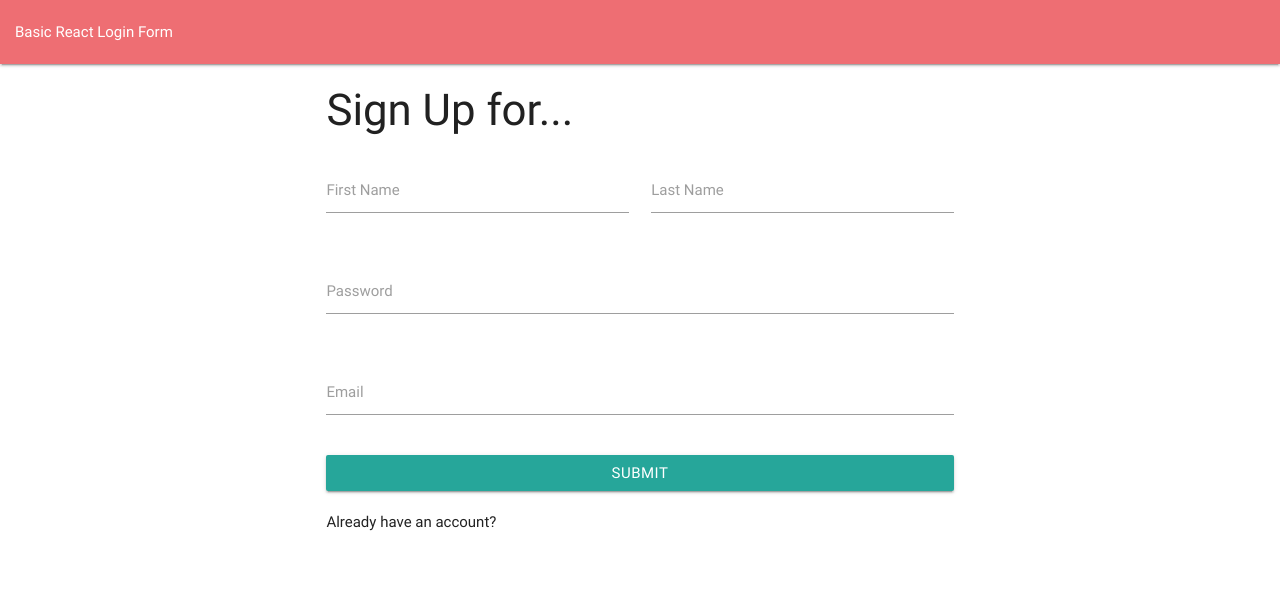
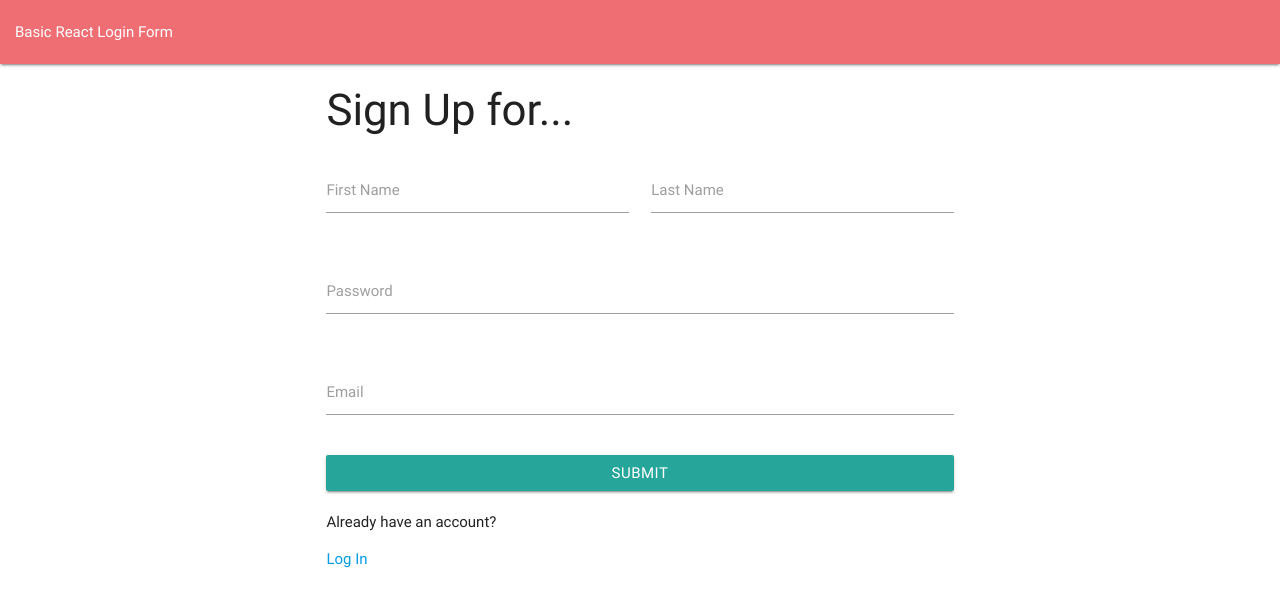
Before and after one commit to AndrewZamora/react-login-form, a React (Create React App) app in the folder example/: page /SignUp in a window 1280 px wide. Shown: the top 606 px of the page. Built offline with nearby package versions, Linux system fonts and the light colour scheme.

Commit message:
Added handleClick function that calls SignUpPage's onClick function and added to an a tag to link the SignUpPage to the LoginPage

```diff
--- a/example/src/SignUp.js
+++ b/example/src/SignUp.js
@@ -12,15 +12,21 @@ class SignUp extends Component {
     }
     handleChange(event) {
         this.setState({
-          [event.target.name]: event.target.value
+            [event.target.name]: event.target.value
         })
         event.preventDefault();
-      }
-      handleSubmit(event) {
+    }
+    handleSubmit(event) {
         // Connect to backend
         alert(`First Name:${this.state.firstName}, Last Name:${this.state.lastName}, E-mail:${this.state.email}, Password:${this.state.password}`);
         event.preventDefault();
+    }
+
+    handleClick(event) {
+        event.preventDefault();
+        this.props.onClick();
       }
+
     render() {
         return (
             <div className="container">
@@ -48,7 +54,7 @@ class SignUp extends Component {
                         {/* ---e-mail--- */}
                         <div className="row">
                             <div className="input-field col s12">
-                                <input id="email" name="email" type="email" className="validate" autocomplete="off" onChange={event => this.handleChange(event)}/>
+                                <input id="email" name="email" type="email" className="validate" autocomplete="off" onChange={event => this.handleChange(event)} />
                                 <label htmlFor="email">Email</label>
                             </div>
                         </div>
@@ -57,6 +63,9 @@ class SignUp extends Component {
                 </div>
                 <div>
                     <p>Already have an account? </p>
+                    <a href="" onClick={event => this.handleClick(event)}>
+                        Log In
+            </a>
                 </div>
             </div>
         );
```
